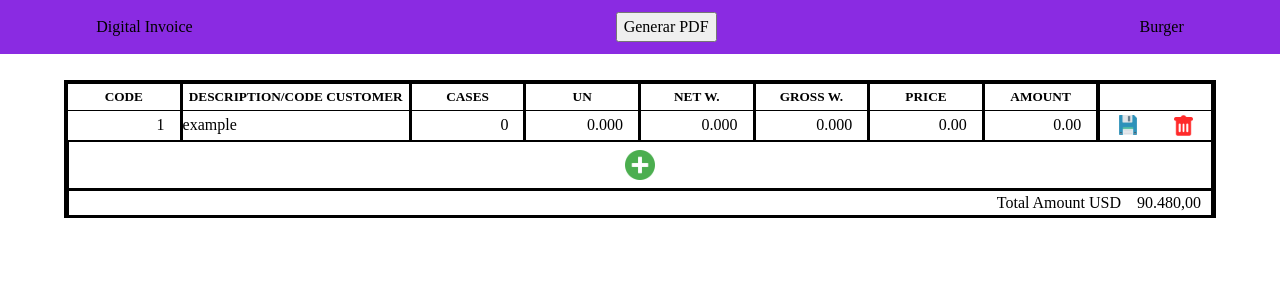
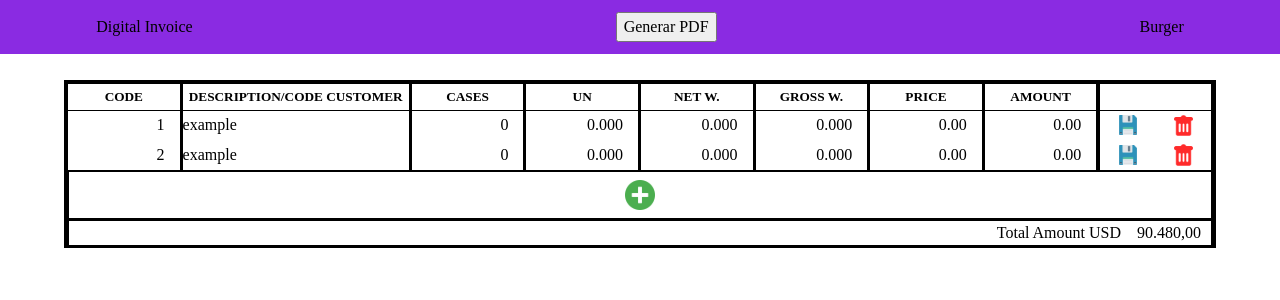
Before and after one commit to PDFgenerator/PDFgenerator.github.io, a React (Create React App) app: page / in a window 1280 px wide. Shown: the top 300 px of the page. Built offline with nearby package versions, Linux system fonts and the light colour scheme; a web font is replaced by a local one.

Commit message:
funtion edit its working

```diff
--- a/package.json
+++ b/package.json
@@ -12,6 +12,7 @@
     "react-dom": "^18.0.0",
     "react-scripts": "5.0.1",
     "save-dev": "^0.0.1-security",
+    "uuid-js": "^0.7.5",
     "web-vitals": "^2.1.4"
   },
   "scripts": {
--- a/src/App/Inovoice/RowCard/rowCard.jsx
+++ b/src/App/Inovoice/RowCard/rowCard.jsx
@@ -3,7 +3,7 @@ import bucket from "../../../Assets/borrar.svg";
 import disquete from "../../../Assets/disquete.svg";
 import { useState } from "react";
 import {DataService} from "../../../Repository/DataService.js";
-import { editableInputTypes } from "@testing-library/user-event/dist/utils";
+import { v4 as uuidv4 } from "uuid";
 
 export function RowCard(props) {
 
@@ -17,11 +17,13 @@ export function RowCard(props) {
     const [price, setPrice] = useState();
     const [amount, setAmount] = useState();
 
-    // const edit = (rowToEdit) => {
-    //     rowToEdit
+    const edit = (rowToEdit) => {
+        console.log(DataService.table.filter( row => row.id === rowToEdit.id))
+        let row = DataService.table.filter( row => row.id === rowToEdit.id)
+        let index = DataService.table.indexOf(row[0])
 
-    //     DataService.table.filter()
-    // }
+        DataService.table[index] = rowToEdit;
+    }
 
     const save = (e) => {
         e.preventDefault()
@@ -37,7 +39,7 @@ export function RowCard(props) {
         if (!price) {row.price = props.price};
         if (!amount) {row.amount = props.amount};
 
-        // id === row.id ? edit(row) : create(row);
+        edit(row)
 
         console.log(row)
         console.log(DataService.table)
--- a/src/App/Inovoice/table.jsx
+++ b/src/App/Inovoice/table.jsx
@@ -6,6 +6,10 @@ import { DataService } from '../../Repository/DataService';
 function Table() {
 
     let array = DataService.table;
+
+    const create = () => {
+        console.log("vreo algo")
+    }
 
     return (
       <div className={css.ContainerTable}>
@@ -28,6 +32,7 @@ function Table() {
                     // console.log(row.code);
                     return  <RowCard
                                 key={index}
+                                id={row.id}
                                 code={row.code}
                                 description={row.description}
                                 cases={row.cases}
@@ -42,7 +47,7 @@ function Table() {
 
           </section>
 
-          <button className={css.ButtonPlus}><img src={plus} alt="plus" /></button>
+          <button onClick={ () => {create()} } className={css.ButtonPlus}><img src={plus} alt="plus" /></button>
           <footer>Total Amount USD&nbsp;&nbsp;&nbsp;&nbsp;90.480,00</footer>
       </div>
     );
--- a/src/Repository/DataService.js
+++ b/src/Repository/DataService.js
@@ -1,4 +1,4 @@
-export const DataService = {
+export let DataService = {
     header:{
         proforma: {code:"6604962"}
     },
@@ -13,7 +13,18 @@ export const DataService = {
             gross: "0.000",
             price: "0.00",
             amount: "0.00",
-        }
+        },
+        {
+            id: 2,
+            code: "2",
+            description: "example",
+            cases: "0",
+            un: "0.000",
+            net: "0.000",
+            gross: "0.000",
+            price: "0.00",
+            amount: "0.00",
+        },
     ],
     totals:{
         vat: 0,
```
Also changed, not shown: 1 other file (tests, documents, lock files or other folders).
